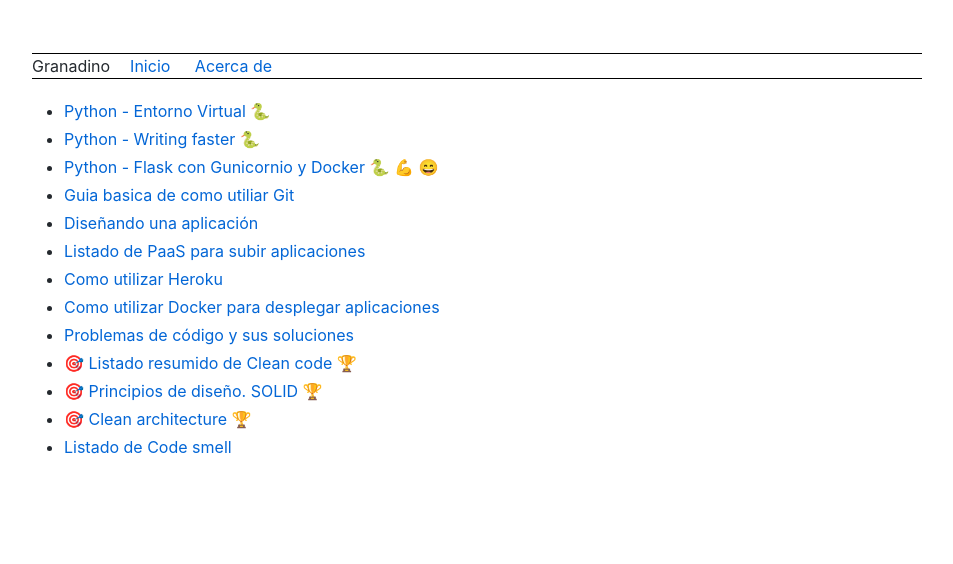
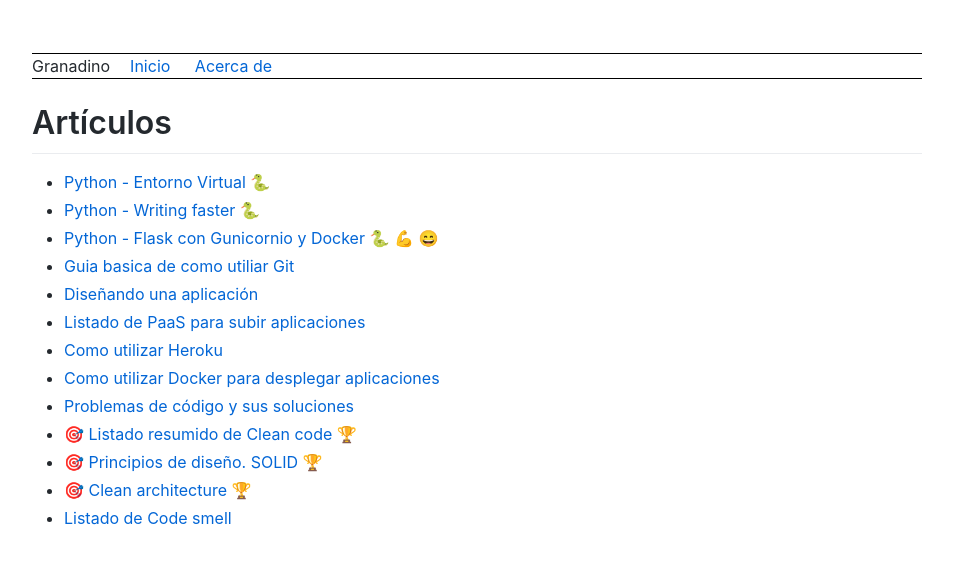
Before and after one commit to Akira3030/formacion, a Jekyll site: the page built from index.md, in a window 1280 px wide. Shown: the top 564 px of the page, without its empty margins (163-1116 px from the left). Built offline with Jekyll 4.4.1, drawn with Linux system fonts in a browser that asks for light colours; emoji names are drawn with the system emoji font.

Commit message:
Update index.md

```diff
--- a/index.md
+++ b/index.md
@@ -2,6 +2,8 @@
 layout: default
 title: Articulos
 ---
+
+# Artículos
 
 * [Python - Entorno Virtual](articulos/python-entorno-virtual.md) :snake:
 * [Python - Writing faster](articulos/written-faster-python.md) :snake:
```
